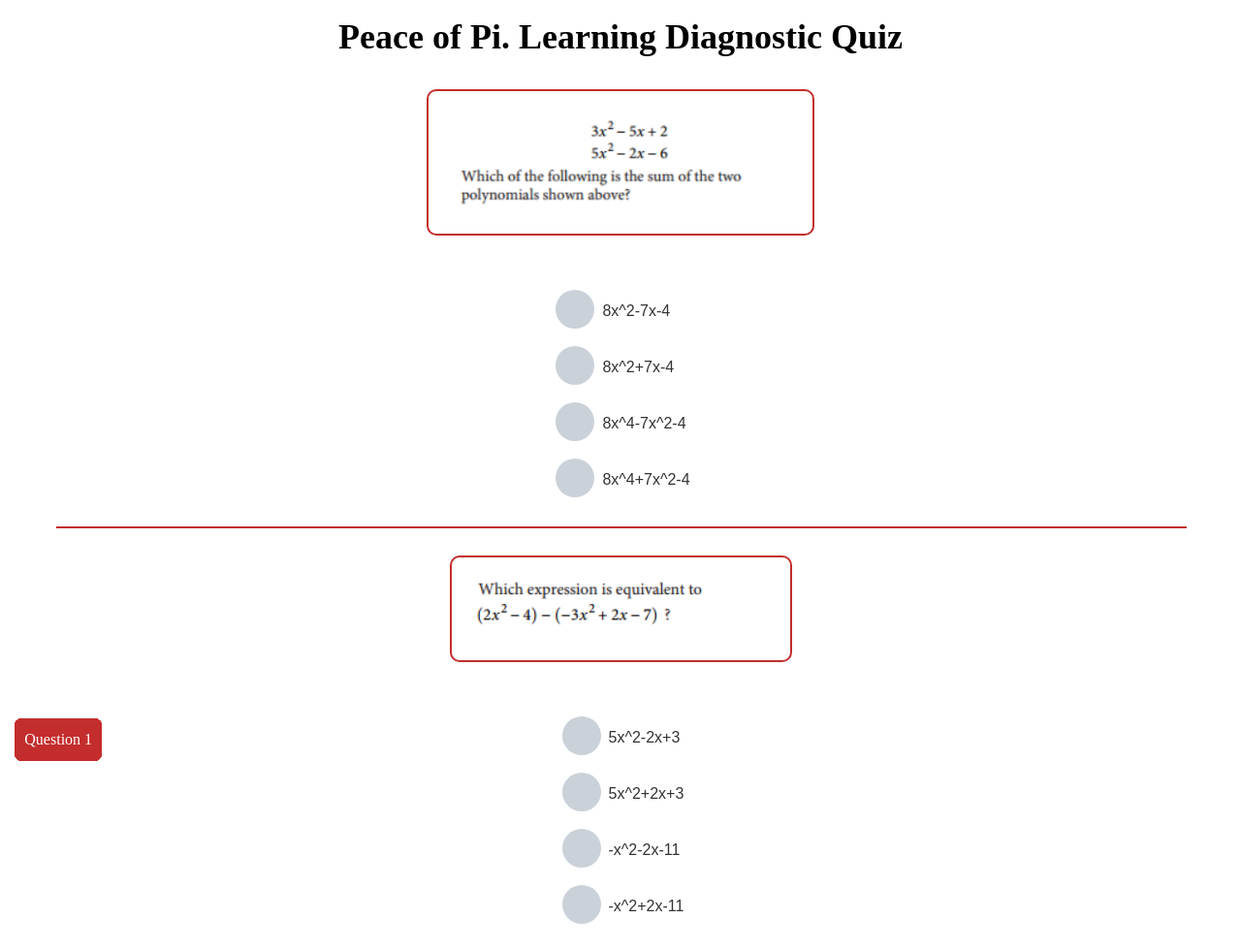
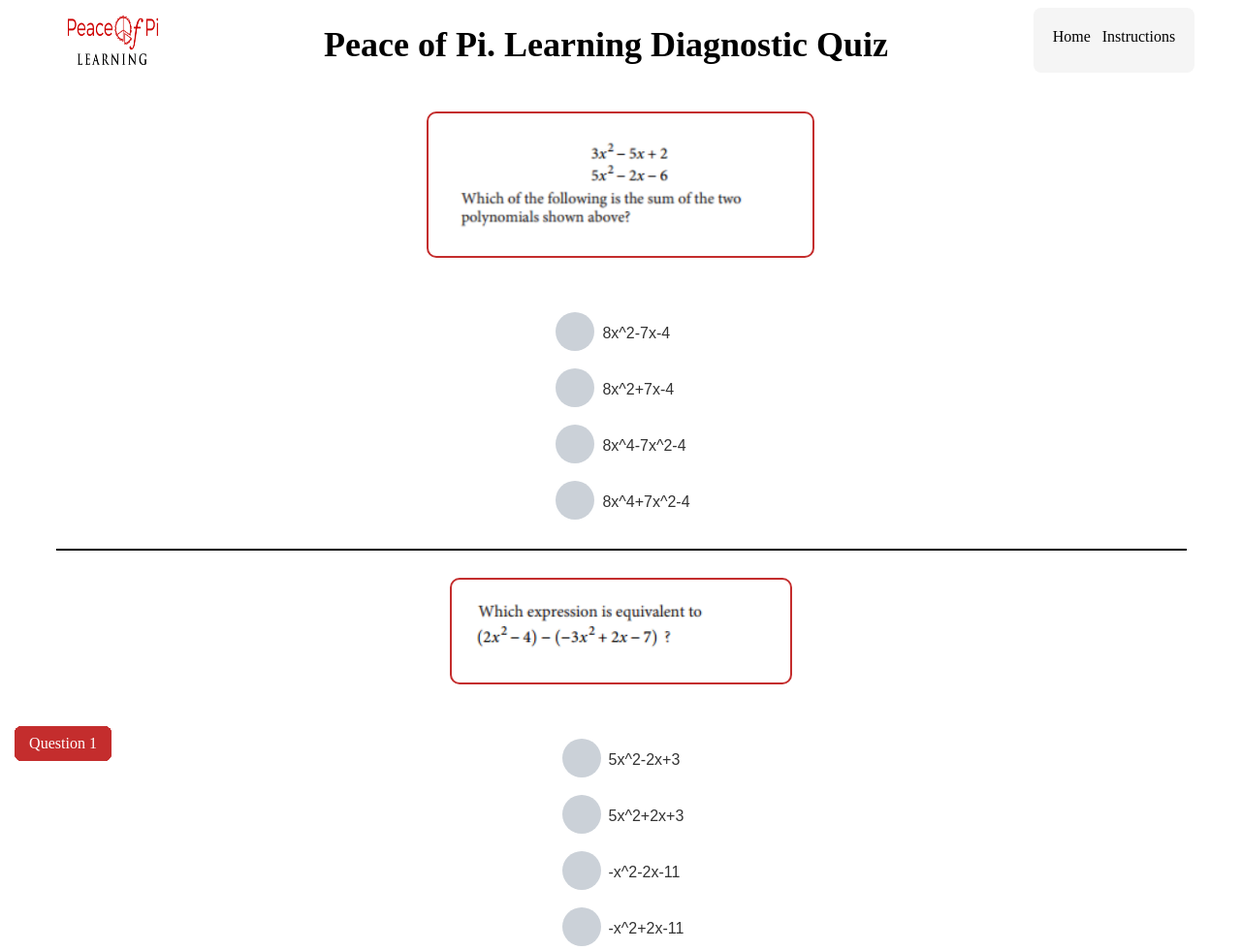
Before and after one commit to neyida/Diagnostic-Tool-, a website: page quizPage/quiz-frontend.html in a window 1280 px wide. Shown: the top 981 px of the page at 97% size. Drawn offline with Linux system fonts and the light colour scheme.

Commit message:
Finshed desgin waiting on Firebase

```diff
--- a/quizPage/quiz-frontend.html
+++ b/quizPage/quiz-frontend.html
@@ -6,10 +6,24 @@
     <link rel="stylesheet" href="quiz.css">
     <title>Quiz Frontend</title>
     <script src="quiz.js"></script>
+    <div class="headerbar">
+
+        <img class ="headerpicture" src="./IMGLOGOs/logo-peace-of-pi-learning-white.png" alt="P.O.P Logo" />
+        <h1  style="font-size: 36px;" > Peace of Pi. Learning Diagnostic Quiz</h1>
+        <div class="headertext">
+            <p>Home</p>
+            <p>Instructions</p>
+
+
+        </div>
+
+    </div>
+
 </head>
 <body>
+
+
     <div class="quizHeader">
-        <h1  style="font-size: 36px;" > Peace of Pi. Learning Diagnostic Quiz</h1>
     </div>
 
       <!-- Use any element to open the sidenav -->
--- a/quizPage/quiz.css
+++ b/quizPage/quiz.css
@@ -1,3 +1,28 @@
+.headerpicture {
+  display: flex;
+  flex-direction: column;
+  width: 17vh;
+  height: auto;
+  margin-left: 40px;
+
+
+}
+
+.headerbar {
+  display: flex;
+  justify-content: space-between;
+}
+
+.headertext {
+  display: flex;
+  background-color: #f5f5f5;
+  justify-content: right;
+  width: 150px;
+  justify-content: space-evenly;
+  margin-right: 40px;
+  padding: 5px 8px;
+  border-radius: 8px;
+}
 
 .quizPage {
   background-color: #ffffff;
@@ -78,6 +103,9 @@ display:flex;
 align-items:center;
 justify-content:space-around;
 }
+.quizHeader{
+  background-color: #968b8b;
+}
 h1{
 font-size:28px;
 line-height:28px;
@@ -154,7 +182,7 @@ h1{
 
 
 hr{
-  border: 1px solid #c42d2d;
+  border: 1px solid black;
   width: 100%;
 }
 /* Sidebar styles */
@@ -240,8 +268,9 @@ hr{
   align-items: center;
   justify-content: center;
   z-index: 999; /* Ensure it's above other elements */
-  width: 5.5%;
-  height: 3%;
+  width: 10vh;
+  height: 2vh;
+  justify-content: center;
 }
 
 .scroll-indicator {
--- a/quizPage/quiz.js
+++ b/quizPage/quiz.js
@@ -167,7 +167,7 @@ function updateChyron(chyronDiv, index) {
 
     // Update the chyron content based on the current question index
     if (currentQuestionIndex === totalQuestions - 1) {
-        chyronDiv.textContent = 'Scroll to Submit';
+        chyronDiv.textContent = 'Submit';
     } else {
         chyronDiv.textContent = 'Question ' + (currentQuestionIndex + 1);
     }
```
Also changed, not shown: quizPage/IMGLOGOs/cropped-favicon.png (added), quizPage/IMGLOGOs/logo-peace-of-pi-learning-white.png (added), 2 other files.
